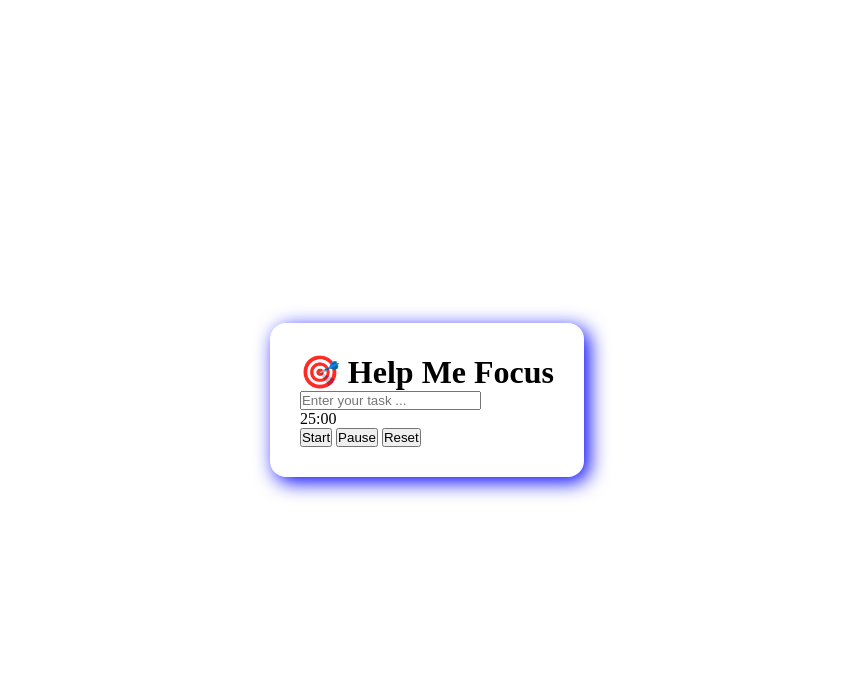
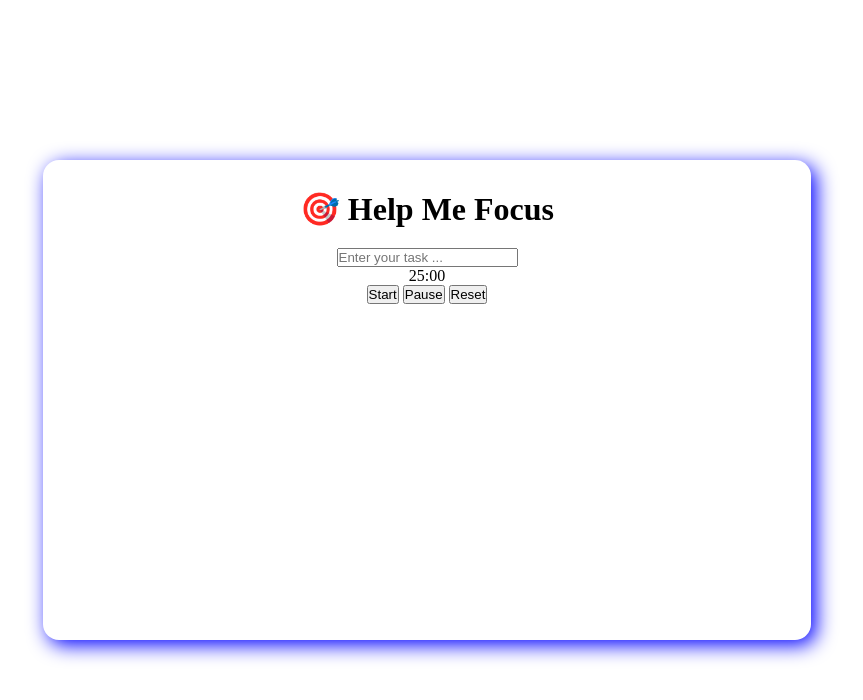
Before and after one commit to tomi3-11/Beginner-web-projects, a plain HTML site: page focus_app/index.html in a window 1280 px wide. Shown: the whole page, without its empty margins (213-1076 px from the left). Drawn offline with Linux system fonts and the light colour scheme.

Commit message:
initial commit

```diff
--- a/focus_app/static/css/styles.css
+++ b/focus_app/static/css/styles.css
@@ -17,4 +17,12 @@ body {
     box-shadow: 5px 5px 20px blue;
     border-radius: 1rem;
     border: none;
+    width: 60%;
+    height: 60%;
+    text-align: center;
 }
+
+.title {
+    margin-bottom: 20px;
+    text-align: center;
+}
```
